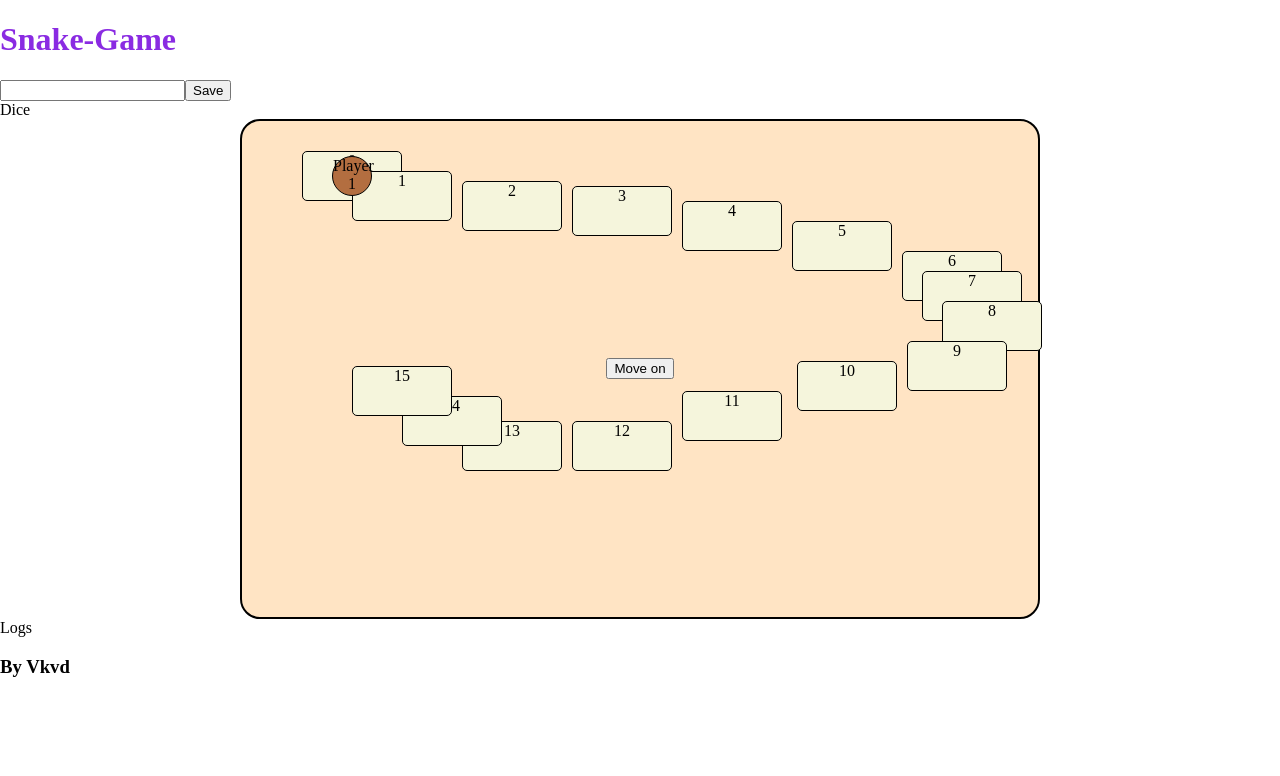
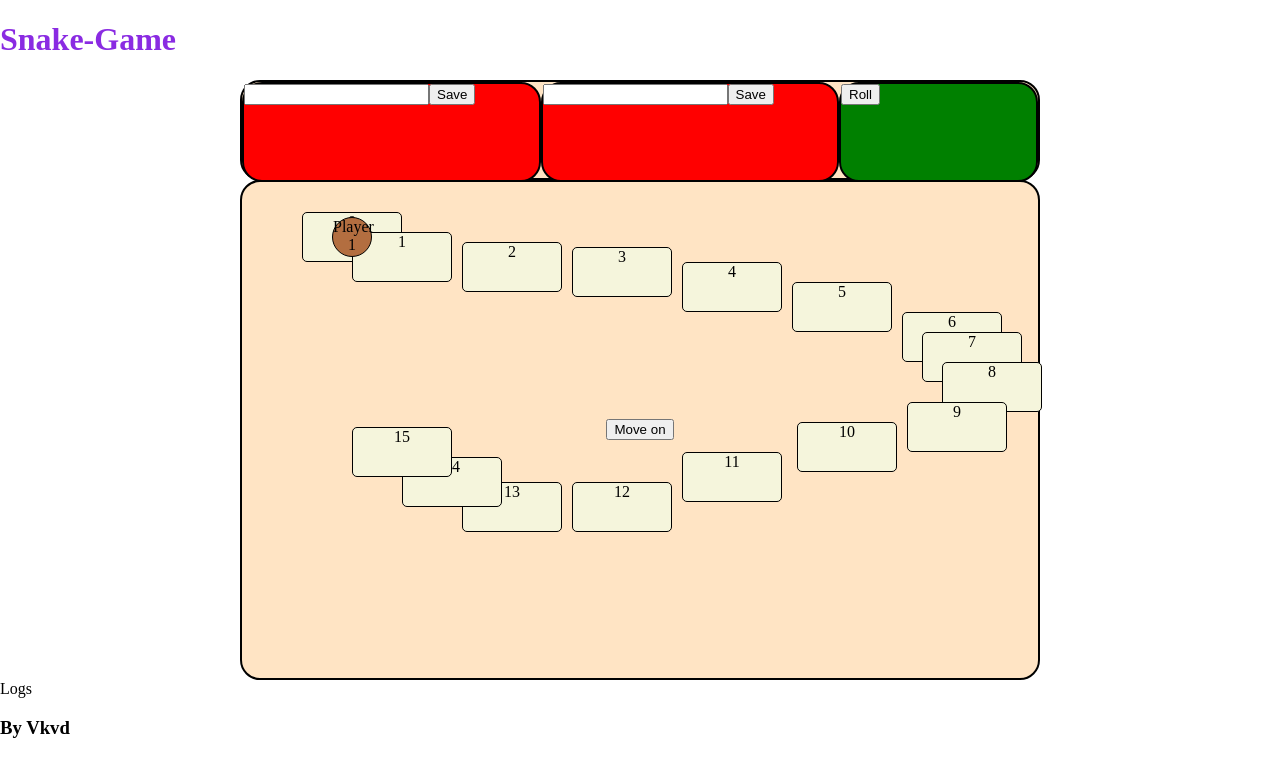
Before and after one commit to vkavvadas/Snake-Board-Game-, a React (Vite) app: page / in a window 1280 px wide. Shown: the top 776 px of the page. Built offline with nearby package versions, Linux system fonts and the light colour scheme.

Commit message:
Dice Added

```diff
--- a/src/App.jsx
+++ b/src/App.jsx
@@ -11,8 +11,12 @@ function App() {
     <>
     <Header />
     <main>
-      <Players />
-      <Dice />
+      <div className="playerMenu">
+        <Players />
+        <Players />
+        <Dice />
+      </div>
+
       <Gameboard />
       <Logs />
     </main>
--- a/src/components/Dice.jsx
+++ b/src/components/Dice.jsx
@@ -1,6 +1,24 @@
+import { useState } from "react";
+
 export default function Dice (){
+    const [result, setResult] = useState();
+
+    function rollDice(){
+        return Math.floor(Math.random()*6+1);
+    }
+    function handleClick(){
+       setResult(rollDice()+rollDice());
+    }
+  ;
+
+
 
     return (
-        <div>Dice</div>
+        <div className="dice">
+            <button onClick={handleClick}>Roll
+            </button>
+            {result && <p>{result}</p>}
+
+        </div>
     );
 }
--- a/src/components/Gameboard.jsx
+++ b/src/components/Gameboard.jsx
@@ -52,7 +52,7 @@ const [pos,setPos] = useState(0);
                 );
             })}
             <div
-            className="Pioni"
+            className="pawn"
             style={{
                 left:playerPosition.x +30,
                 top:playerPosition.y+5
--- a/src/components/Players.jsx
+++ b/src/components/Players.jsx
@@ -2,10 +2,10 @@ export default function Players (){
 
 
     return (
-        <div>
+        <div className="playerInput">
             <label htmlFor=""></label>
             <input type="text" name="" id="" />
             <button>Save</button>
-        </div>
+        </div >
     );
 }
--- a/src/index.css
+++ b/src/index.css
@@ -7,7 +7,8 @@ body {
 }
 
 header {
-  color:blueviolet
+  color:blueviolet ;
+  margin: auto;
 }
 
 footer {
@@ -28,8 +29,6 @@ text-align: center;
 
 .square{
 position: absolute;
-top:50px;
-left:100px;
 width: 100px;
 height: 50px;
 border: 1px solid;
@@ -37,10 +36,8 @@ background-color:beige;
 border-radius: 5px;
 }
 
-.Pioni {
+.pawn {
 position: absolute;
-top:50px;
-left:100px;
 width: 40px;
 height: 40px;
 border: 1px solid;
@@ -48,7 +45,31 @@ background-color:rgb(179, 110, 64);
 border-radius: 50%;
 }
 
-.players{
-  margin:0 auto;
+.playerMenu{
 
+  width: 800px;
+  height: 100px;
+  border: 2px solid;
+  border-radius: 20px;
+  background-color: bisque;
+  margin: auto;
+  display:flex;
 }
+
+.playerInput{
+  width: 300px;
+  height: 100px;
+  border: 2px solid;
+  border-radius: 20px;
+  background-color: red;
+  margin: auto;
+}
+
+.dice{
+  width: 200px;
+  height: 100px;
+  border: 2px solid;
+  border-radius: 20px;
+  background-color: green;
+  margin: auto;
+}
```
